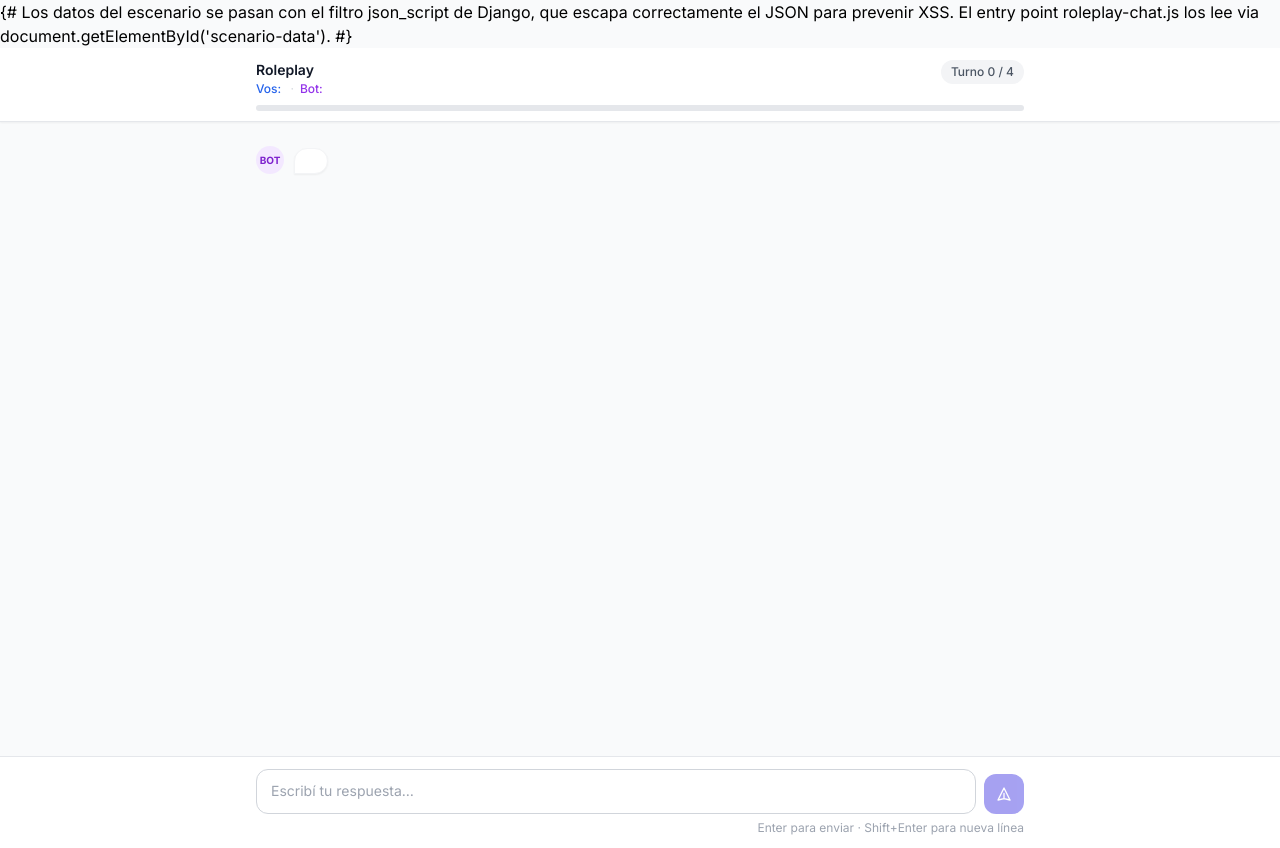
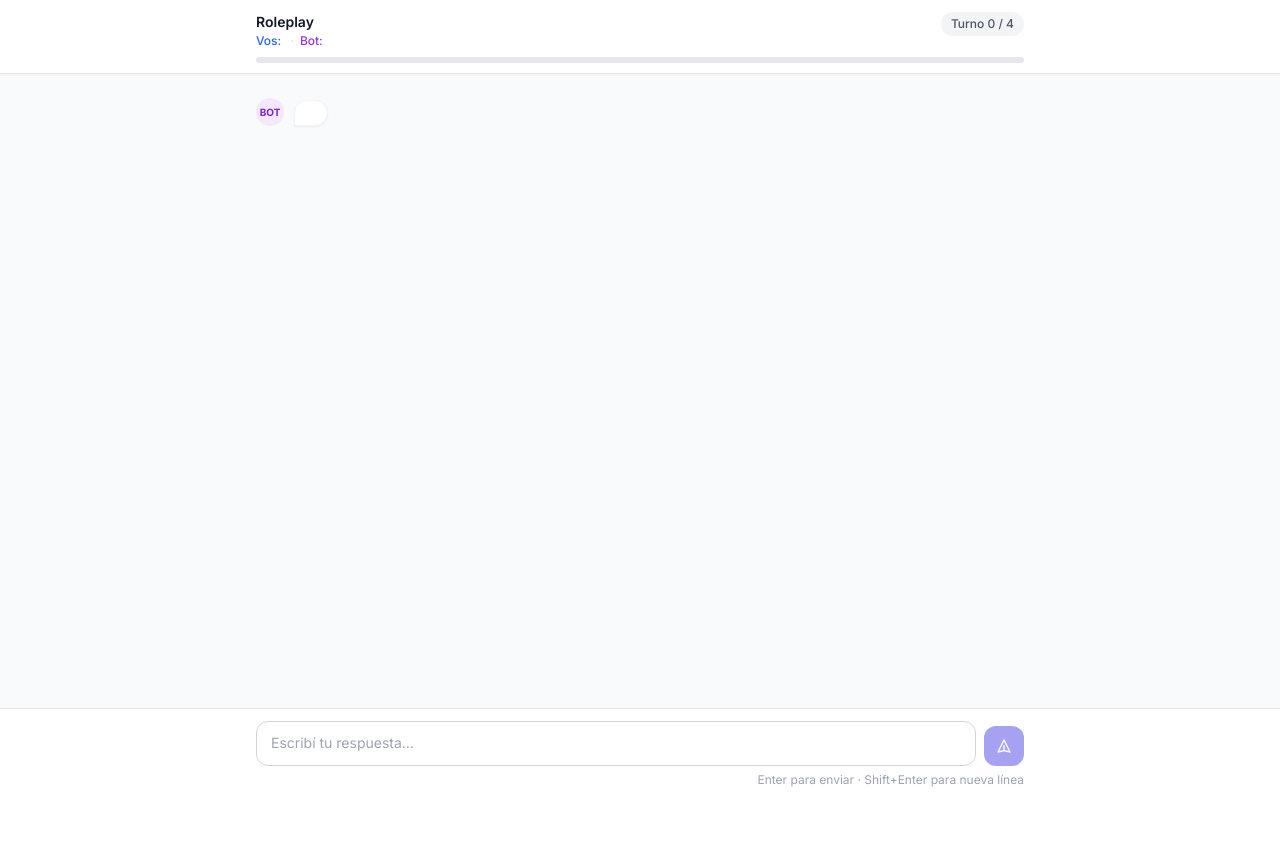
Before and after one commit to marcelodanieldm/sfi, a Django app: template core/templates/core/roleplay/roleplay_chat.html in a window 1280 px wide. After the commit the page ends 787 px from the top, so only its background shows below. Run offline with Django 4.2, Linux system fonts and the light colour scheme; the template is opened without the code that fills it, so the values that code supplies are empty.

Commit message:
fix: eliminar comentario multilinea mal formado en roleplay_chat.html
{# ... #} en Django solo funciona en una línea; el bloque multilinea
se renderizaba como texto visible en el browser.

Co-Authored-By: Claude Sonnet 4.6 <noreply@anthropic.com>

```diff
--- a/core/templates/core/roleplay/roleplay_chat.html
+++ b/core/templates/core/roleplay/roleplay_chat.html
@@ -13,11 +13,6 @@
 </head>
 <body>
 
-  {#
-    Los datos del escenario se pasan con el filtro json_script de Django,
-    que escapa correctamente el JSON para prevenir XSS.
-    El entry point roleplay-chat.js los lee via document.getElementById('scenario-data').
-  #}
   {{ scenario_json|json_script:"scenario-data" }}
 
   {# Punto de montaje — datos simples como data-attributes #}
```
